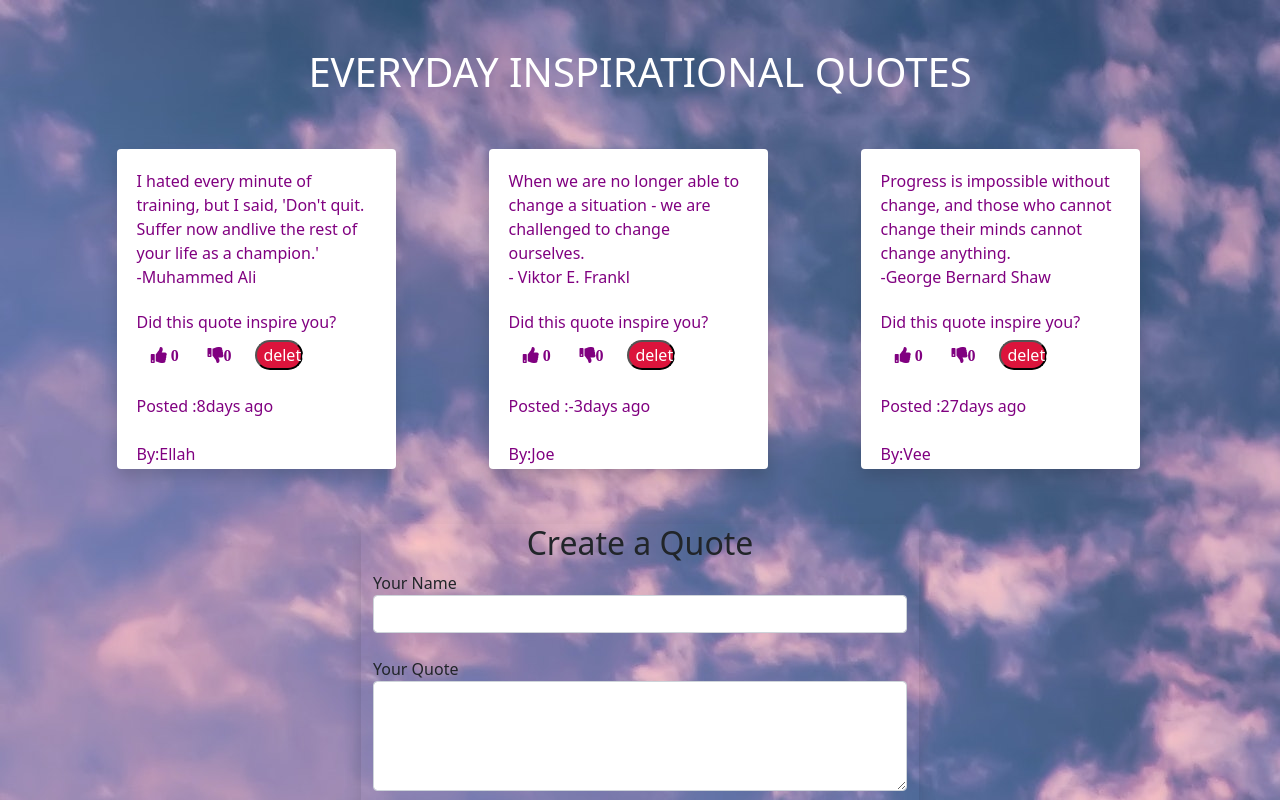
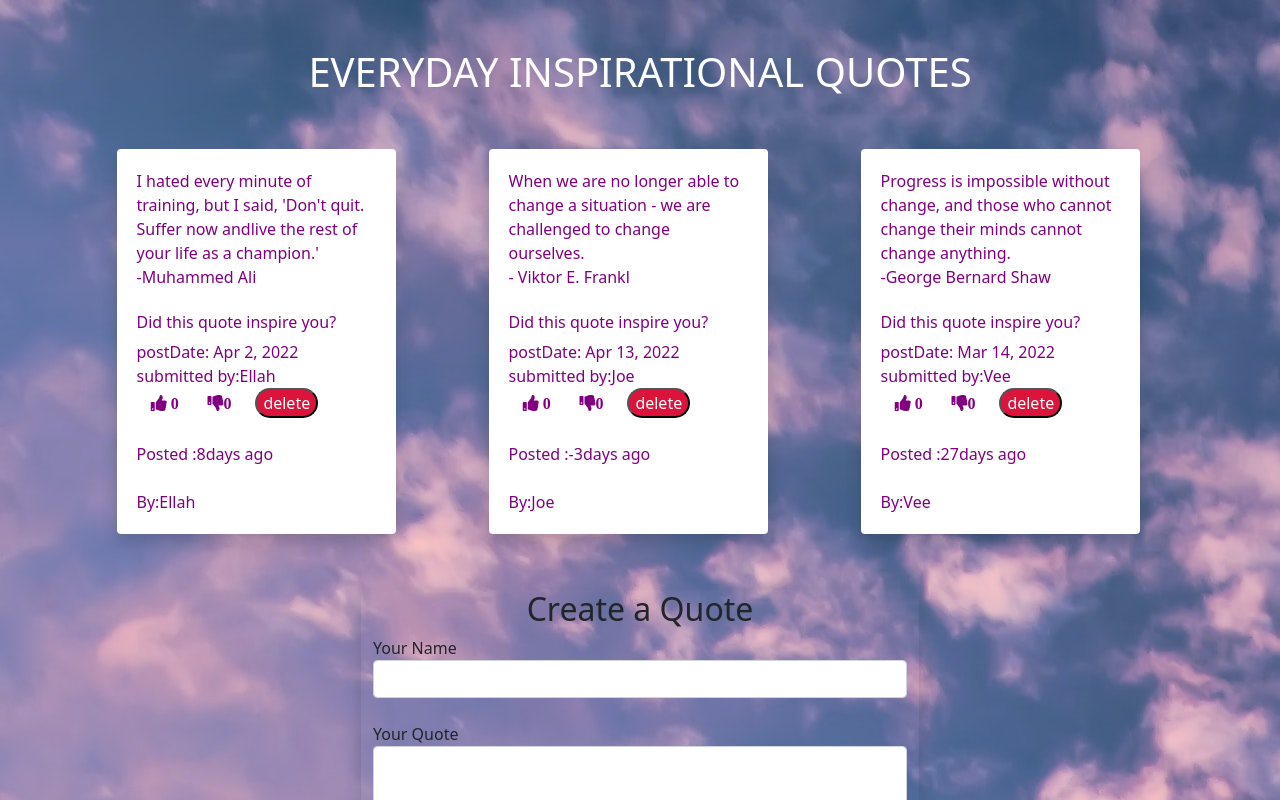
Before and after one commit to violetauko/VeeQuotes, an Angular app: page / in a window 1280 px wide. Shown: the top 800 px of the page. Built offline with nearby package versions, Linux system fonts and the light colour scheme.

Commit message:
implimenting hihglight

```diff
--- a/src/app/quote-details/quote-details.component.css
+++ b/src/app/quote-details/quote-details.component.css
@@ -1,11 +1,8 @@
 
 #delete{
-
     background-color: crimson;
     border-radius: 40px;
     color: white;
-    width: 20%;
-
 }
 #tUp{
 
--- a/src/app/quote-details/quote-details.component.html
+++ b/src/app/quote-details/quote-details.component.html
@@ -1,9 +1,9 @@
  <div class="row-4">
-<i (click)="upvote()" id="tUp"class="fas fa-thumbs-up"> {{upvotes}}</i>
+<i (click)="upvote(quote.id)" id="tUp"class="fas fa-thumbs-up"> {{quote.upvotes}}</i>
 <i (click)="downvote()" id="tDown"class="fas fa-thumbs-down">{{downvotes}}</i>
 
 
- <button (click)="quoteDelete(true)" id="delete">delete</button>
+ <button (click)="quoteDelete(quote.id)" id="delete">delete</button>
  </div>
  <!-- <div>
      {{quote.postDate|dateCount}}
--- a/src/app/quote-details/quote-details.component.ts
+++ b/src/app/quote-details/quote-details.component.ts
@@ -8,21 +8,23 @@ import { Quote } from '../quote';
 })
 export class QuoteDetailsComponent implements OnInit {
 
-@Input() quote!: Quote
-@Output() canDelete = new EventEmitter<boolean>();
-  upvotes: number=0;
+
+  @Input()
+  quote!: Quote;
+  @Output() canDelete = new EventEmitter<number>();
+  @Output() addVotes = new EventEmitter<number>();
   downvotes: number=0;
 
 
-upvote(){
-  this.upvotes++
+upvote(id:number){
+  this.addVotes.emit(id);
 }
 downvote(){
   this.downvotes++
 }
 
-quoteDelete(readquote:boolean){
-  this.canDelete.emit(readquote);
+quoteDelete(id:number){
+  this.canDelete.emit(id);
 }
 
   constructor() { }
--- a/src/app/quote.ts
+++ b/src/app/quote.ts
@@ -1,9 +1,9 @@
 export class Quote {
     [x: string]: any;
-    upvote(upvote: any) {
-      throw new Error('Method not implemented.');
+    upvote() {
+      this.upvotes++;
     }
-    constructor(public id:number,public quote:string,public author:string,public upvotes:number,public downvotes:number, public name:string, public postDate:Date){
+    constructor(public id:number,public quote:string,public author:string,public upvotes:number=0,public downvotes:number, public name:string, public postDate:Date){
 
     }
 
--- a/src/app/quote/quote.component.css
+++ b/src/app/quote/quote.component.css
@@ -1,6 +1,4 @@
 #shadow1{
-
-    height: 40vh;
     padding: 20px;
     margin-top: 4%;
     color: purple
--- a/src/app/quote/quote.component.html
+++ b/src/app/quote/quote.component.html
@@ -1,30 +1,46 @@
-
-<div class="container " >
-  <br><br>
+<div class="container">
+  <br /><br />
   <h1 class="text-center text-white">EVERYDAY INSPIRATIONAL QUOTES</h1>
-      <div class="row row-cols-1 row-cols-sm-2 row-cols-md-4"id="quote" >
-  <div  *ngFor="let quote of quotes; let i = index" class="shadow bg-body rounded " id="shadow1">
-<div appHighlight *ngIf="ishighestVotes()===quote.upvotes && quote.upvotes>0">
-    {{ quote.quote }} <br />{{ quote.author }} <br /><br />
-    <h6 >Did this quote inspire you?</h6>
-    postDate: {{quote.postDate|date}}
-
-    submitted by:{{quote.name}}
+  <div class="row row-cols-1 row-cols-sm-2 row-cols-md-4" id="quote">
+    <div
+      *ngFor="let quote of quotes; let i = index"
+      class="shadow bg-body rounded"
+      id="shadow1"
+    >
+      <div *ngIf="ishighestVotes()==quote.upvotes && quote.upvotes > 0 then highlighted  else normal">
       </div>
 
-  <div *ngIf="ishighestVotes()!=quote.upvotes || quote.upvotes==0">
-    {{ quote.quote }} <br >-{{ quote.author }} <br /><br />
+      <ng-template #highlighted>
+        <div appHighlight>
+          {{ quote.quote }} <br />-{{ quote.author }} <br /><br />
+          <h6>Did this quote inspire you highlighted?</h6>
+          postDate: {{ quote.postDate | date }}
+
+          submitted by:{{ quote.name }}
+        </div>
+      </ng-template>
+
+      <ng-template #normal>
+        <div>
+          {{ quote.quote }} <br />-{{ quote.author }} <br /><br />
           <h6>Did this quote inspire you?</h6>
+          postDate: {{ quote.postDate | date }}
+
+          submitted by:{{ quote.name }}
         </div>
+      </ng-template>
 
-
-  <app-quote-details (canDelete)="quoteDelete($event, i)">
+      <app-quote-details [quote]="quote"
+          (canDelete)="quoteDelete(i)"
+          (addVotes)="addVotes(i)"
+          >
       </app-quote-details>
-  <br>
-  Posted :{{ quote.postDate|dateCount}}days ago
-  <br>
-  <br>
-  By:{{quote.name}}
+      <br />
+      Posted :{{ quote.postDate | dateCount }}days ago
+      <br />
+      <br />
+      By:{{ quote.name }}
     </div>
   </div>
   <app-quote-form (addQuote)="addNewQuote($event)"></app-quote-form>
+</div>
--- a/src/app/quote/quote.component.ts
+++ b/src/app/quote/quote.component.ts
@@ -16,8 +16,11 @@ export class QuoteComponent implements OnInit {
   ]
 
 
-  quoteDelete(canDelete:boolean, index:number){
-    if (canDelete) {
+  addVotes(index:number){
+    this.quotes[index].upvotes++;
+  }
+  quoteDelete(index:number){
+    if (this.quotes.length > index) {
       let toDelete = confirm(`Do you really want to delete this quote?`)
 
       if (toDelete){
@@ -34,17 +37,17 @@ export class QuoteComponent implements OnInit {
 
   ishighestVotes() {
 
-    let quotesUpvote = []
-    let highestUpVote: number
+    let highestupvote: number
+    let quoteWithHighest= this.quotes[0]
+
     for (let count = 0; count < this.quotes.length; count++) {
-      quotesUpvote.push(this.quotes[count].upvotes)
+      if (this.quotes[count].upvotes > quoteWithHighest.upvotes ) {
+        quoteWithHighest = this.quotes[count];
+      }
     }
 
-    quotesUpvote.sort(function (a, b) {
-      return b - a
-    })
-    highestUpVote = quotesUpvote[0]
-    return highestUpVote;
+    highestupvote = quoteWithHighest.upvotes
+    return highestupvote;
   }
 
   constructor() { }
```
Lines whose indentation alone changed are shown as unchanged.
